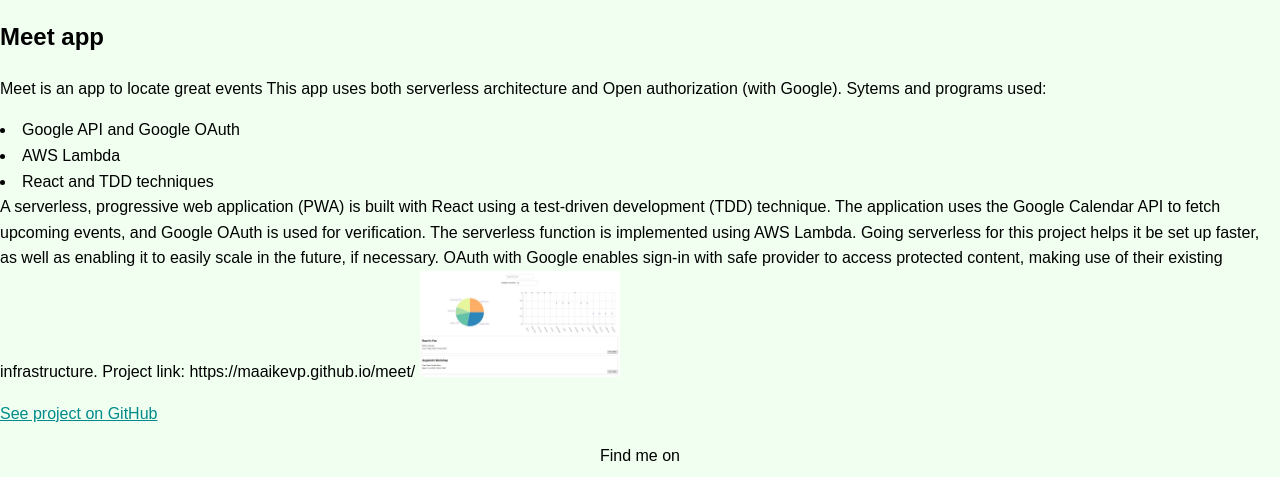
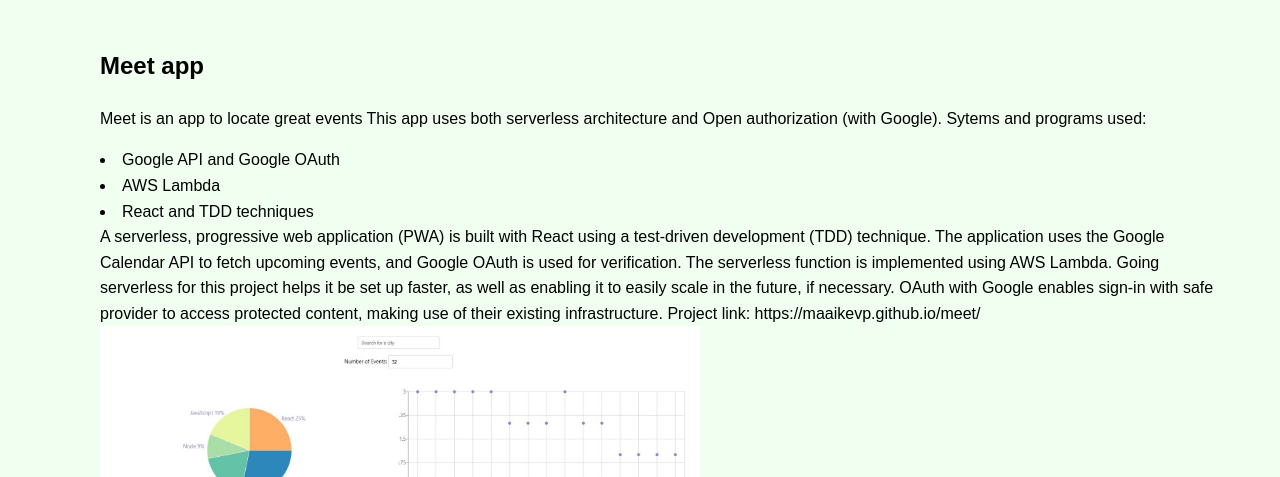
Before and after one commit to maaikevp/Portfolio-website, a website: page work.html in a window 1280 px wide. Shown: the part 276-753 px from the top of the page. Drawn offline with Linux system fonts and the light colour scheme; a web font is replaced by a local one.

Commit message:
Update Work-update

```diff
--- a/work.html
+++ b/work.html
@@ -48,7 +48,7 @@
       <div>
          <!-- Grid items will live here -->
 
-         <div>
+         <div style="margin: 50px 50px 100px 100px">
             <h2>Meet app</h2>
             <p>
                Meet is an app to locate great events
@@ -71,9 +71,9 @@
                OAuth with Google enables sign-in with safe provider to access protected content, making use of their
                existing infrastructure.
 
-               Project link: https://maaikevp.github.io/meet/
+               Project link: https://maaikevp.github.io/meet/ <br>
 
-               <img src="img/Meet-app-screenshot.JPG" alt="app-screenshot" width="200px">
+               <img src="img/Meet-app-screenshot.JPG" alt="app-screenshot" width="600px"><br>
 
             </p>
             <a href="https://github.com/maaikevp/meet">See project on GitHub</a>
```
